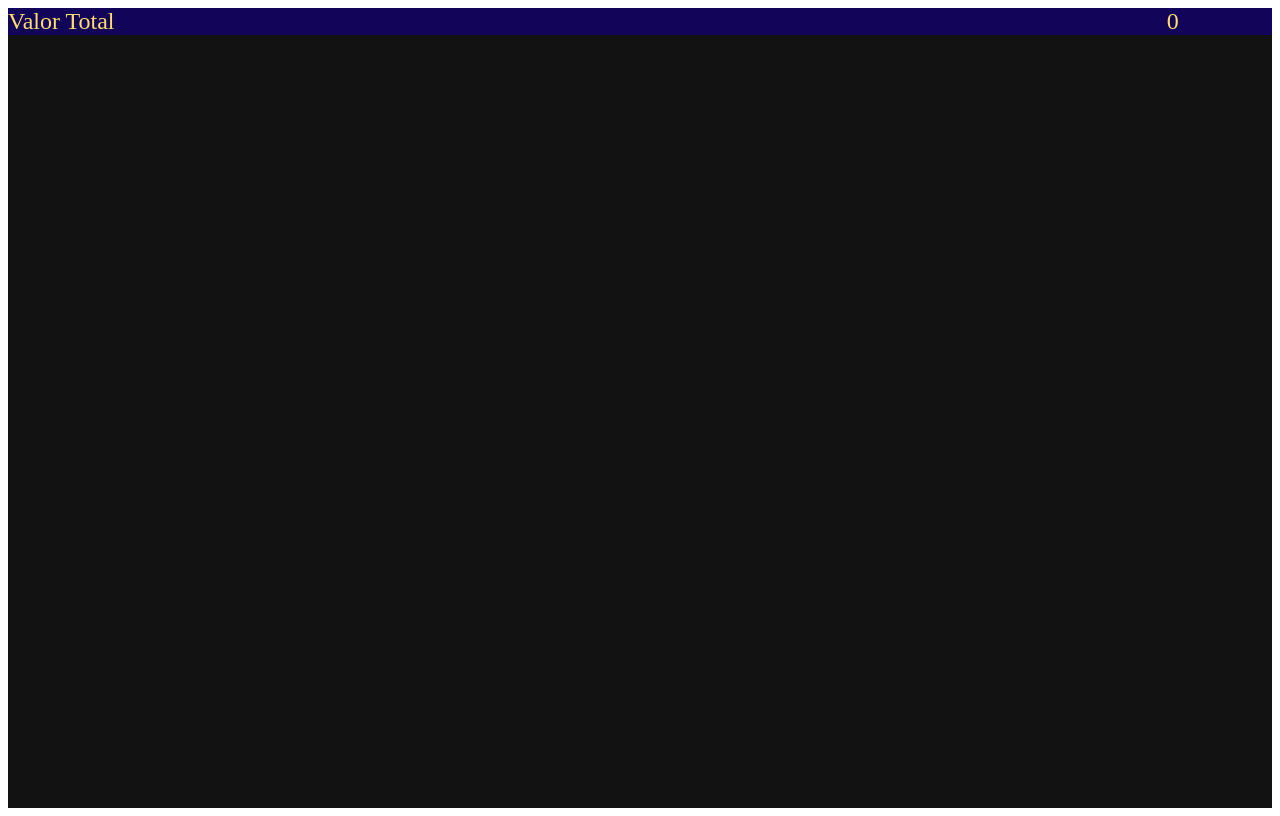
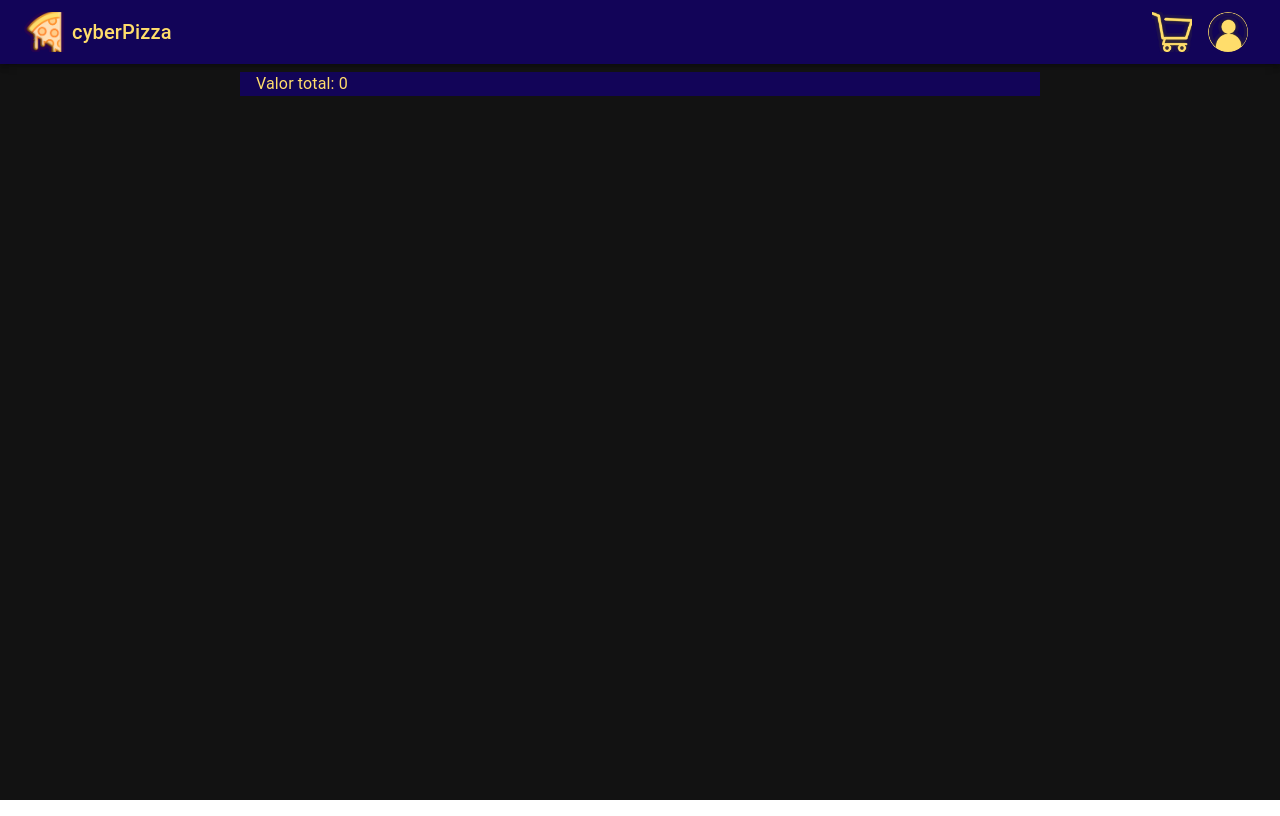
Before and after one commit to vmleroy/TP1-EngSoftware-Front, a React (Create React App) app: page /carrinho in a window 1280 px wide. Built offline with nearby package versions, Linux system fonts and the light colour scheme.

Commit message:
WIP context to carrinho

```diff
--- a/src/components/user-page/LastsOrders.tsx
+++ b/src/components/user-page/LastsOrders.tsx
@@ -5,8 +5,6 @@ import axios from "axios";
 import { Grid, Typography } from "@mui/material";
 
 import IOrder from "../../interfaces/IOrder";
-import IBebida from "../../interfaces/IBebida";
-import IPizza from "../../interfaces/IPizza";
 import LastOrderCard from "./LastOrderCard";
 
 
--- a/src/pages/carrinho/Carrinho.tsx
+++ b/src/pages/carrinho/Carrinho.tsx
@@ -1,33 +1,31 @@
 import React from 'react';
 
-import { Box, Grid } from '@mui/material';
+import { Box, Grid, Typography } from '@mui/material';
 import { } from '@mui/icons-material';
+
+import NavBar from '../../components/nav-bar/NavBar';
 
 const Carrinho: React.FC = () => {
 
     return (
         <Grid
+            container
+            direction="column"
+            sx={{ minWidth: "100vh", minHeight: "100vh", backgroundColor: '#121212' }}
+        >
+            <NavBar />
+            <Grid
                 container
-                direction="column"
-                sx={{ minWidth: "100vh", minHeight: "100vh", backgroundColor: '#121212' }}
+                item
+                justifyContent="center"
+                alignItems="center"
+                rowSpacing={4}
+                marginTop="0.5rem"
             >
-            <Grid
-                sx={{ backgroundColor: "#120458" }}
-                >
-                <Grid
-                    container
-                    sx={{
-                        fontWeight: "500",
-                        fontSize: "1.5rem",
-                        color: '#ffdd6b',
-                    }}
-                >
-                    <Grid item xs={11}>
-                        Valor Total
-                    </Grid>
-                    <Grid item xs={1}>
-                        0
-                    </Grid>
+                <Grid sx={{ backgroundColor: "#120458", minWidth: "100vh"}} >
+                    <Typography  color="#ffdd6b" sx={{ ml:2, mr:2 }}>
+                        Valor total: 0
+                    </Typography>
                 </Grid>
             </Grid>
         </Grid>
```
Also changed, not shown: src/context/orderContext.tsx (added, +62 -0 lines).
